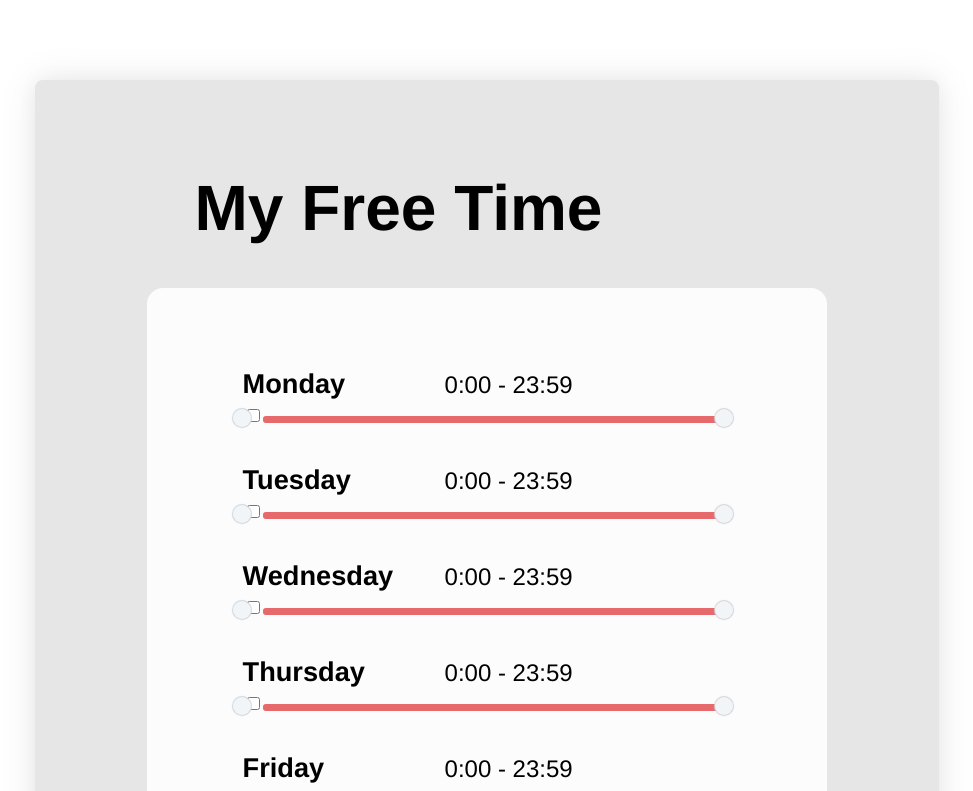
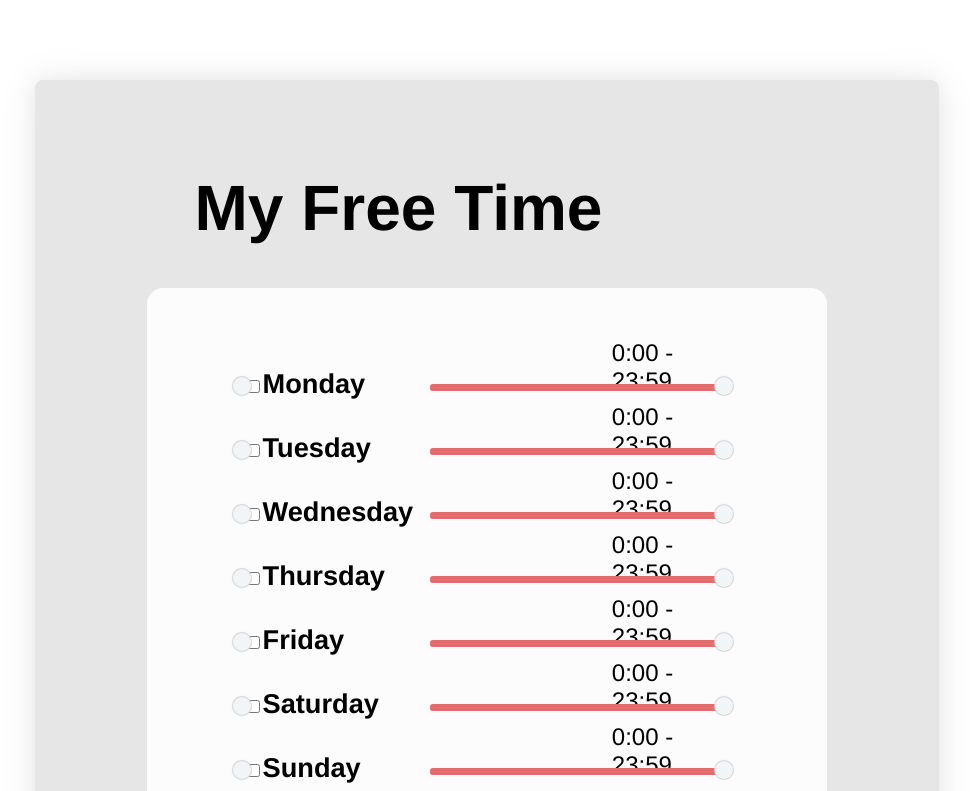
Before and after one commit to maya-salcedo/challenge, a React (Create React App) app: page / in a window 1280 px wide. Shown: the top 791 px of the page, without its empty margins (153-1126 px from the left). Built offline with nearby package versions, Linux system fonts and the light colour scheme.

Commit message:
created RangeSlider.DayCheckbox component

```diff
--- a/src/components/content/index.js
+++ b/src/components/content/index.js
@@ -1,5 +1,5 @@
 import React from 'react';
-import { Button, Container, Day, Frame, Group, Title } from './styles/content';
+import { Button, Container, Frame, Group, Title } from './styles/content';
 
 export default function Content({ children, ...restProps }) {
   return <Container {...restProps}>{children}</Container>;
@@ -17,10 +17,6 @@ Content.Group = function ContentGroup({ children, ...restProps }) {
   return <Group {...restProps}>{children}</Group>;
 };
 
-Content.Day = function ContentDay({ children, ...restProps }) {
-  return <Day {...restProps}>{children}</Day>;
-};
-
 Content.Button = function ContentButton({ children, ...restProps }) {
   return <Button {...restProps}>{children}</Button>;
 };
--- a/src/components/content/styles/content.js
+++ b/src/components/content/styles/content.js
@@ -73,12 +73,6 @@ export const Group = styled.div`
   }
 `;
 
-export const Day = styled.div`
-  padding-left: 0;
-  font-size: 1.7rem;
-  font-weight: bold;
-`;
-
 export const Button = styled.button`
   background-color: #79d70f;
   border-radius: 4px;
--- a/src/components/rangeSlider/index.js
+++ b/src/components/rangeSlider/index.js
@@ -7,39 +7,47 @@ import {
   Slider,
   Track,
   TimeRange,
+  DayCheckbox,
 } from './styles/rangeSlider';
 
-export default function RangerSlider({ children, ...restProps }) {
+export default function RangeSlider({ children, ...restProps }) {
   return <Container {...restProps}>{children}</Container>;
 }
 
-RangerSlider.InputLeft = function RangerSliderInputLeft({
+RangeSlider.DayCheckbox = function RangerSliderDayCheckbox({
+  children,
+  ...restProps
+}) {
+  return <DayCheckbox {...restProps}>{children}</DayCheckbox>;
+};
+
+RangeSlider.InputLeft = function RangerSliderInputLeft({
   children,
   ...restProps
 }) {
   return <InputLeft {...restProps}>{children}</InputLeft>;
 };
 
-RangerSlider.InputRight = function RangerSliderInputRight({
+RangeSlider.InputRight = function RangerSliderInputRight({
   children,
   ...restProps
 }) {
   return <InputRight {...restProps}>{children}</InputRight>;
 };
 
-RangerSlider.Slider = function RangerSliderSlider({ children, ...restProps }) {
+RangeSlider.Slider = function RangerSliderSlider({ children, ...restProps }) {
   return <Slider {...restProps}>{children}</Slider>;
 };
 
-RangerSlider.Track = function RangerSliderTrack({ children, ...restProps }) {
+RangeSlider.Track = function RangerSliderTrack({ children, ...restProps }) {
   return <Track {...restProps}>{children}</Track>;
 };
 
-RangerSlider.Range = function RangerSliderRange({ children, ...restProps }) {
+RangeSlider.Range = function RangerSliderRange({ children, ...restProps }) {
   return <Range {...restProps}>{children}</Range>;
 };
 
-RangerSlider.TimeRange = function RangerSliderTimeRange({
+RangeSlider.TimeRange = function RangerSliderTimeRange({
   children,
   ...restProps
 }) {
--- a/src/components/rangeSlider/styles/rangeSlider.js
+++ b/src/components/rangeSlider/styles/rangeSlider.js
@@ -5,6 +5,17 @@ export const Container = styled.div`
   display: flex;
   align-items: center;
   justify-content: center;
+`;
+
+export const DayCheckbox = styled.div`
+  display: inline-block;
+  width: 20rem;
+  font-size: 1.7rem;
+  font-weight: bold;
+  > input {
+  }
+  > label {
+  }
 `;
 
 export const Input = styled.input`
--- a/src/containers/content.js
+++ b/src/containers/content.js
@@ -20,8 +20,8 @@ export function ContentContainer() {
         {daysOfWeek.map((day) => {
           return (
             <Content.Group key={day}>
-              <Content.Day>{day}</Content.Day>
               <MultiRangeSlider
+                day={day}
                 min={0}
                 max={24}
                 onChange={({ min, max }) => {
--- a/src/containers/rangeSlider.js
+++ b/src/containers/rangeSlider.js
@@ -2,7 +2,7 @@ import React, { useCallback, useEffect, useState, useRef } from 'react';
 import PropTypes from 'prop-types';
 import { RangeSlider } from '../components';
 
-export function MultiRangeSlider({ min, max, onChange }) {
+export function MultiRangeSlider({ min, max, onChange, day }) {
   const [minVal, setMinVal] = useState(min);
   const [maxVal, setMaxVal] = useState(max);
   const [disableSlider, setDisableSlider] = useState(true);
@@ -44,10 +44,14 @@ export function MultiRangeSlider({ min, max, onChange }) {
 
   return (
     <RangeSlider>
-      <input
-        type="checkbox"
-        onChange={() => setDisableSlider(!disableSlider)}
-      />
+      <RangeSlider.DayCheckbox>
+        <input
+          type="checkbox"
+          id="day"
+          onChange={() => setDisableSlider(!disableSlider)}
+        />
+        <label for="day">{day}</label>
+      </RangeSlider.DayCheckbox>
       <RangeSlider.InputLeft
         type="range"
         disabled={disableSlider}
```
